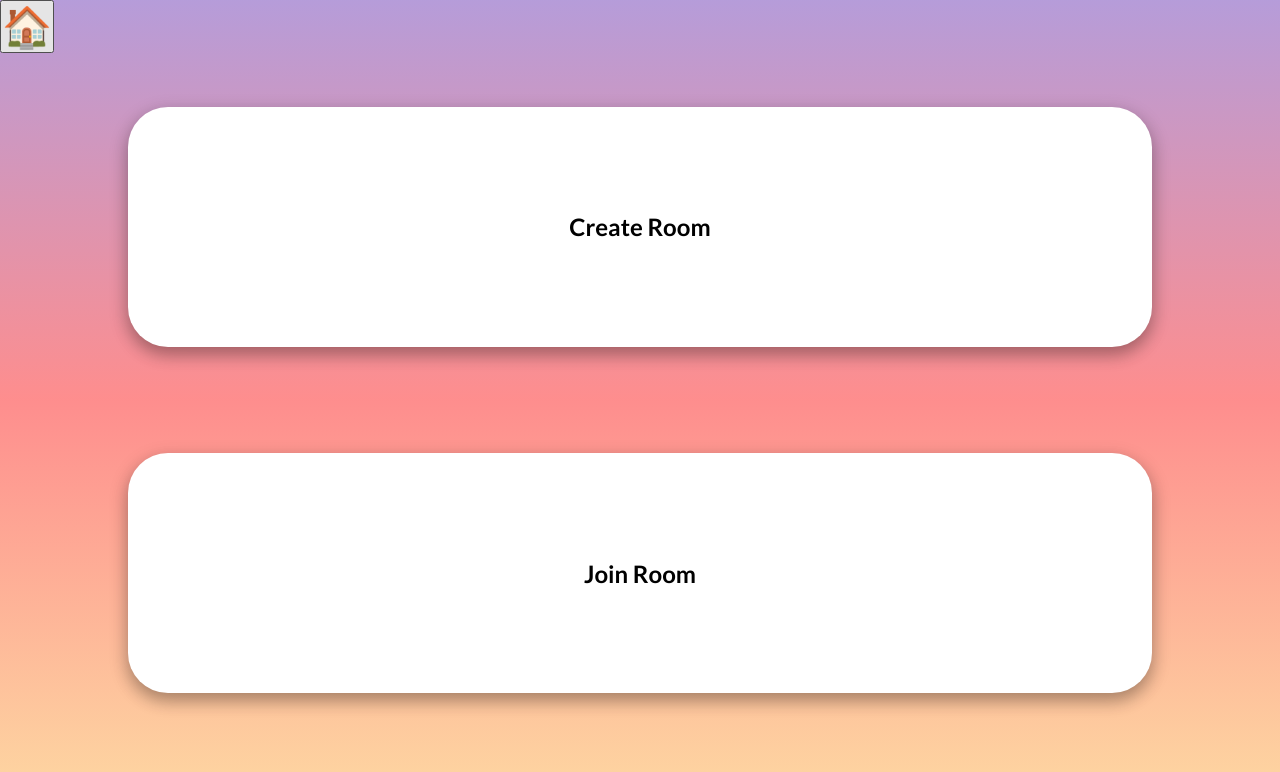
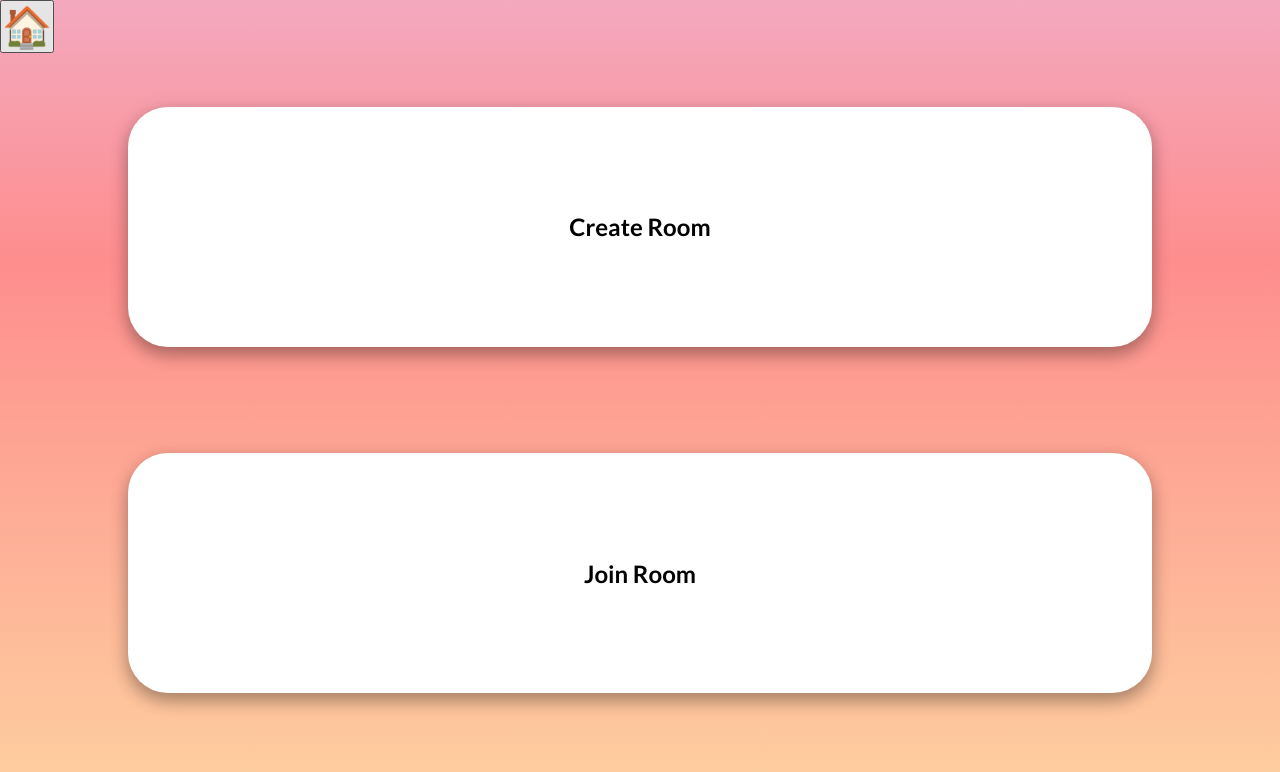
Before and after one commit to osam2019/WEB_Icebreaker_Team, a Vue app: page / in a window 1280 px wide. Shown: the top 772 px of the page. Built offline with nearby package versions, Linux system fonts and the light colour scheme.

Commit message:
Animate background

```diff
--- a/src/App.vue
+++ b/src/App.vue
@@ -26,9 +26,24 @@ export default {
   padding:0;
 }
 html{
-  background: -webkit-linear-gradient(rgba(109,58,180,0.5) 0%, rgba(253,29,29,0.5) 50%, rgba(252,176,69,0.5) 100%);
+  background: linear-gradient(rgba(204,153,255,0.5) 0%, rgba(253,29,29,0.5) 25%, rgba(252,176,69,0.5) 50%, rgba(253,29,29,0.5) 75%,rgba(204,153,255,0.5) 100%);
+  background-repeat:repeat-y;
+  background-size: 300% 300%;
+  -webkit-animation: AnimationName 3000s ease infinite;
+  animation: AnimationName 3000s ease infinite;
   height:100vh;
 }
+@-webkit-keyframes AnimationName {
+    0%{background-position:50% 0%}
+    50%{background-position:50% 10000%}
+    100%{background-position:50% 0%}
+}
+@keyframes AnimationName {
+    0%{background-position:50% 0%}
+    50%{background-position:50% 10000%}
+    100%{background-position:50% 0%}
+}
+
 body {
   height: 100vh;
 }
```
